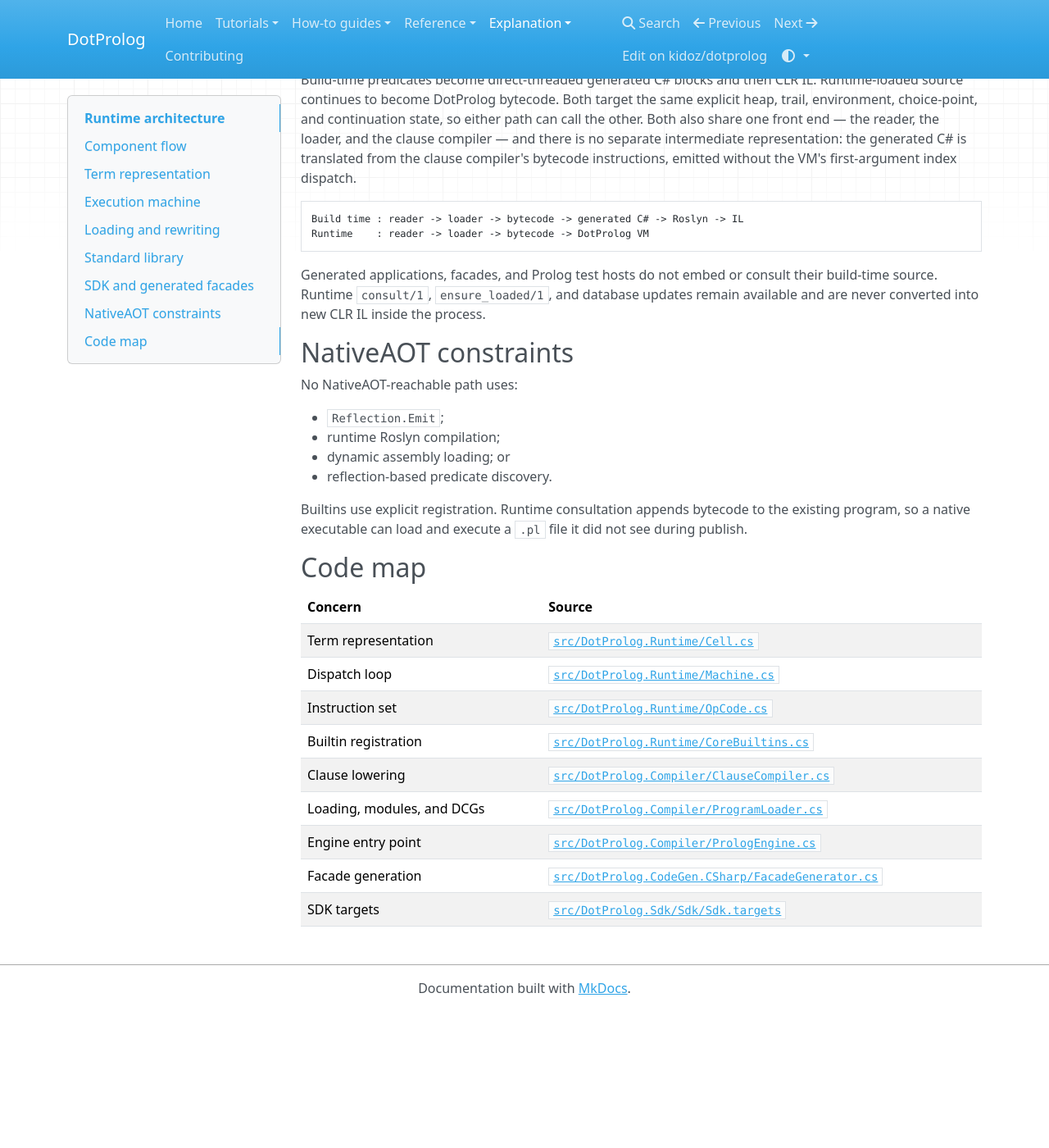
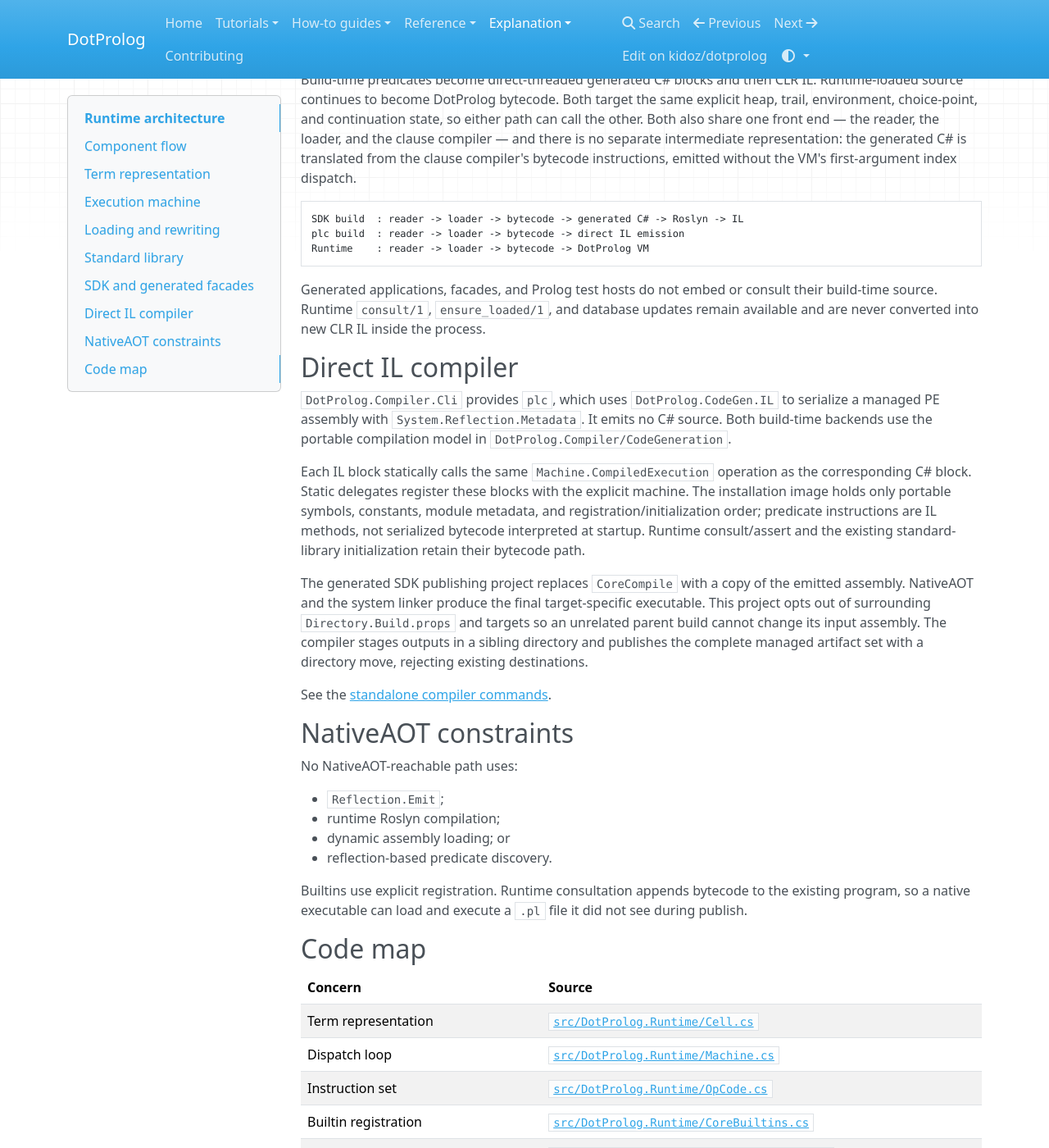
Before and after one commit to kidoz/dotprolog, an MkDocs documentation site: the page built from docs/architecture/index.md, in a window 1280 px wide and 1400 px high, scrolled down 2014 px. Shown: the whole window at 82% size. Built offline with MkDocs 1.6.1, drawn with Linux system fonts in a browser that asks for light colours; nearby versions of some CDN libraries; before the commit the page ends 3247 px from its top, so only the background shows below that.

Commit message:
Document the standalone IL compiler and native publishing workflow

````diff
--- a/docs/architecture/index.md
+++ b/docs/architecture/index.md
@@ -101,13 +101,34 @@ intermediate representation: the generated C# is translated from the clause comp
 instructions, emitted without the VM's first-argument index dispatch.
 
 ```text
-Build time : reader -> loader -> bytecode -> generated C# -> Roslyn -> IL
+SDK build  : reader -> loader -> bytecode -> generated C# -> Roslyn -> IL
+plc build  : reader -> loader -> bytecode -> direct IL emission
 Runtime    : reader -> loader -> bytecode -> DotProlog VM
 ```
 
 Generated applications, facades, and Prolog test hosts do not embed or consult their build-time
 source. Runtime `consult/1`, `ensure_loaded/1`, and database updates remain available and are never
 converted into new CLR IL inside the process.
+
+## Direct IL compiler
+
+`DotProlog.Compiler.Cli` provides `plc`, which uses `DotProlog.CodeGen.IL` to serialize a managed
+PE assembly with `System.Reflection.Metadata`. It emits no C# source. Both build-time backends
+use the portable compilation model in `DotProlog.Compiler/CodeGeneration`.
+
+Each IL block statically calls the same `Machine.CompiledExecution` operation as the corresponding
+C# block. Static delegates register these blocks with the explicit machine. The installation
+image holds only portable symbols, constants, module metadata, and registration/initialization
+order; predicate instructions are IL methods, not serialized bytecode interpreted at startup.
+Runtime consult/assert and the existing standard-library initialization retain their bytecode path.
+
+The generated SDK publishing project replaces `CoreCompile` with a copy of the emitted assembly.
+NativeAOT and the system linker produce the final target-specific executable. This project opts
+out of surrounding `Directory.Build.props` and targets so an unrelated parent build cannot change
+its input assembly. The compiler stages outputs in a sibling directory and publishes the complete
+managed artifact set with a directory move, rejecting existing destinations.
+
+See the [standalone compiler commands](../how-to/publish-nativeaot.md#compile-a-standalone-prolog-file).
 
 ## NativeAOT constraints
 
````
Also changed, not shown: README.md (+50 -5 lines), docs/how-to/publish-nativeaot.md (+22 -0 lines).
